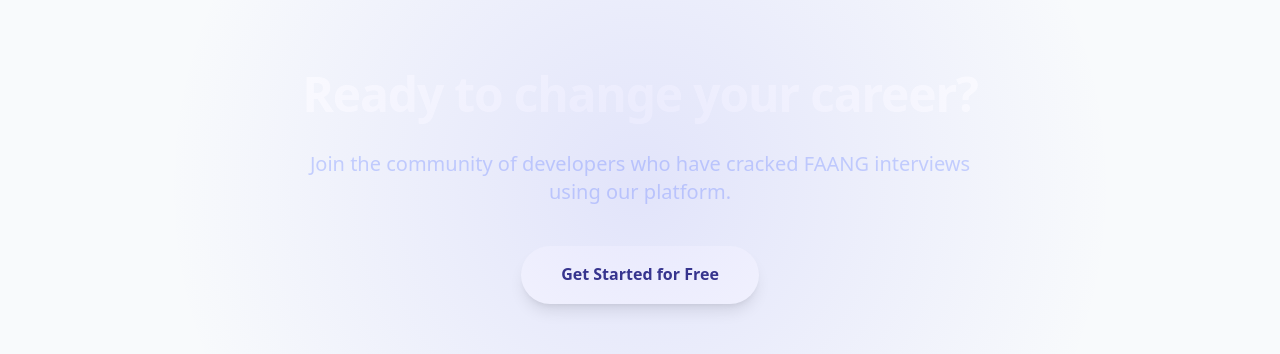
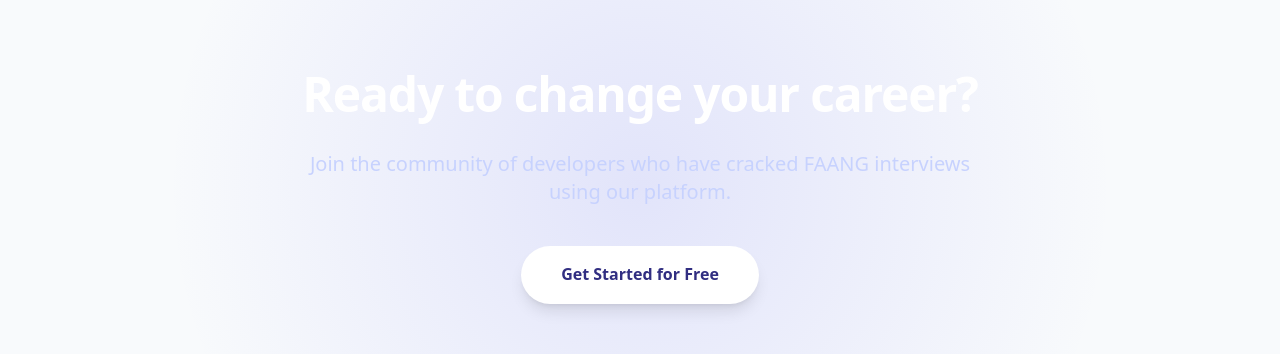
Before and after one commit to deepak2k03/Deepak-s-DSA-Sheet, a React (Vite) app in the folder client/: page / in a window 1280 px wide. Shown: the part 1773-2127 px from the top of the page. Built offline with nearby package versions, Linux system fonts and the light colour scheme; no server answers.

Commit message:
fix: add pointer-events-none to background glow for improved interaction handling

```diff
--- a/client/src/components/HomePage.tsx
+++ b/client/src/components/HomePage.tsx
@@ -263,9 +263,9 @@
       <section className="py-24 relative overflow-hidden">
         <div className="absolute inset-0 bg-gradient-to-br from-indigo-900 to-slate-900 -z-10"></div>
         {/* Glow */}
-        <div className="absolute top-0 left-1/2 -translate-x-1/2 w-full h-full bg-[radial-gradient(circle_at_center,rgba(99,102,241,0.15),transparent_70%)]"></div>
+        <div className="absolute top-0 left-1/2 -translate-x-1/2 w-full h-full bg-[radial-gradient(circle_at_center,rgba(99,102,241,0.15),transparent_70%)] pointer-events-none"></div>
 
-        <div className="max-w-4xl mx-auto px-4 text-center">
+        <div className="relative z-10 max-w-4xl mx-auto px-4 text-center">
           <h2 className="text-4xl md:text-5xl font-bold text-white mb-8 tracking-tight">
             Ready to change your career?
           </h2>
```
